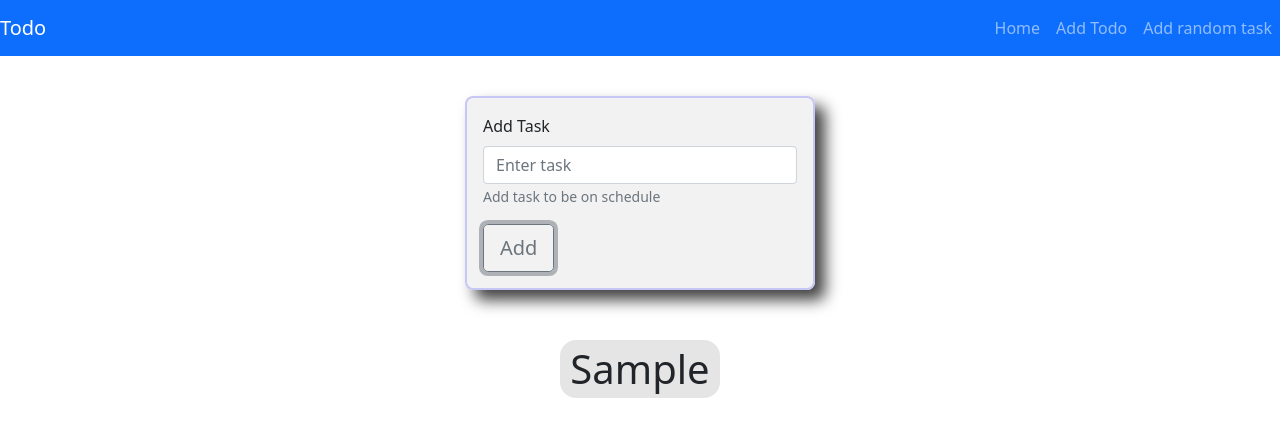
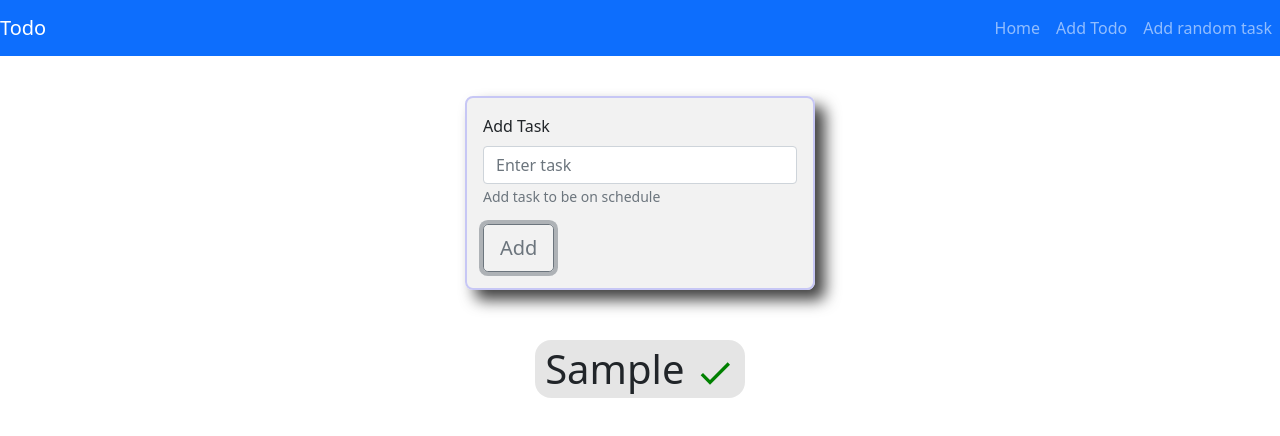
Before and after one commit to lade6501/React-Todo, a React (Create React App) app: page / in a window 1280 px wide. Both pictures are taken after typing "Sample" into the empty fields and a click on the button "Add". Shown: the top 436 px of the page. Built offline with nearby package versions, Linux system fonts and the light colour scheme.

Commit message:
react-icons integration

```diff
--- a/package.json
+++ b/package.json
@@ -10,6 +10,7 @@
     "react": "^17.0.2",
     "react-bootstrap": "^2.2.0",
     "react-dom": "^17.0.2",
+    "react-icons": "^4.3.1",
     "react-scripts": "5.0.0",
     "web-vitals": "^2.1.4"
   },
--- a/src/components/todo/Todo.js
+++ b/src/components/todo/Todo.js
@@ -1,6 +1,8 @@
 import "./todo.css";
 import { Form, Button } from "react-bootstrap";
 import { useState } from "react";
+import { MdOutlineDone } from "react-icons/md";
+
 const Todo = () => {
   const [task, setTask] = useState("");
   const [todo, addTodos] = useState([]);
@@ -51,7 +53,7 @@ const Todo = () => {
             {todo.map((ele) => {
               return (
                 <>
-                  <p className="tasks">{ele.task}</p>
+                  <p className="tasks">{ele.task}  <MdOutlineDone className='done'/></p>
                 </>
               );
             })}
--- a/src/components/todo/todo.css
+++ b/src/components/todo/todo.css
@@ -16,3 +16,6 @@
   width: auto;
   padding: 5px 10px;
 }
+.done{
+	color:green;
+	}
```
Also changed, not shown: 1 other file (tests, documents, lock files or other folders).
